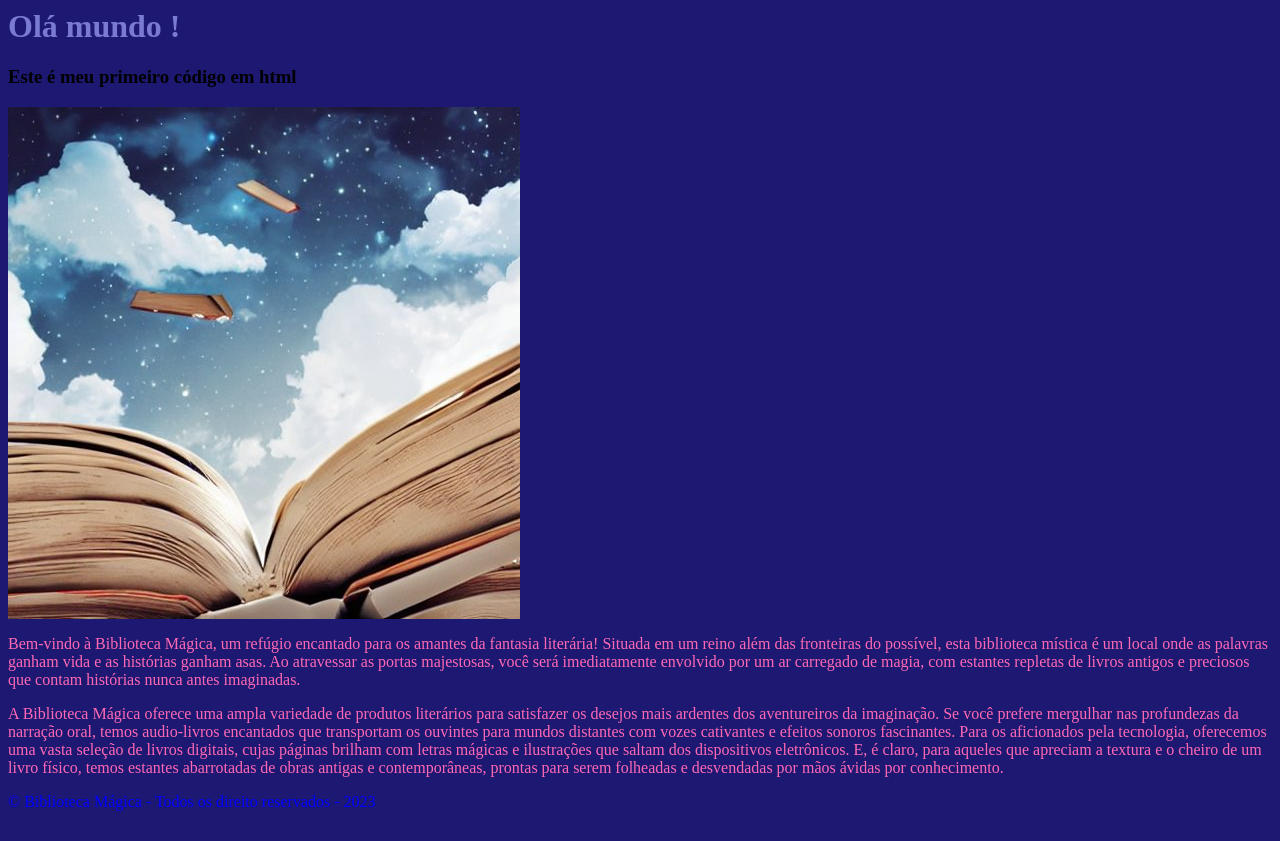
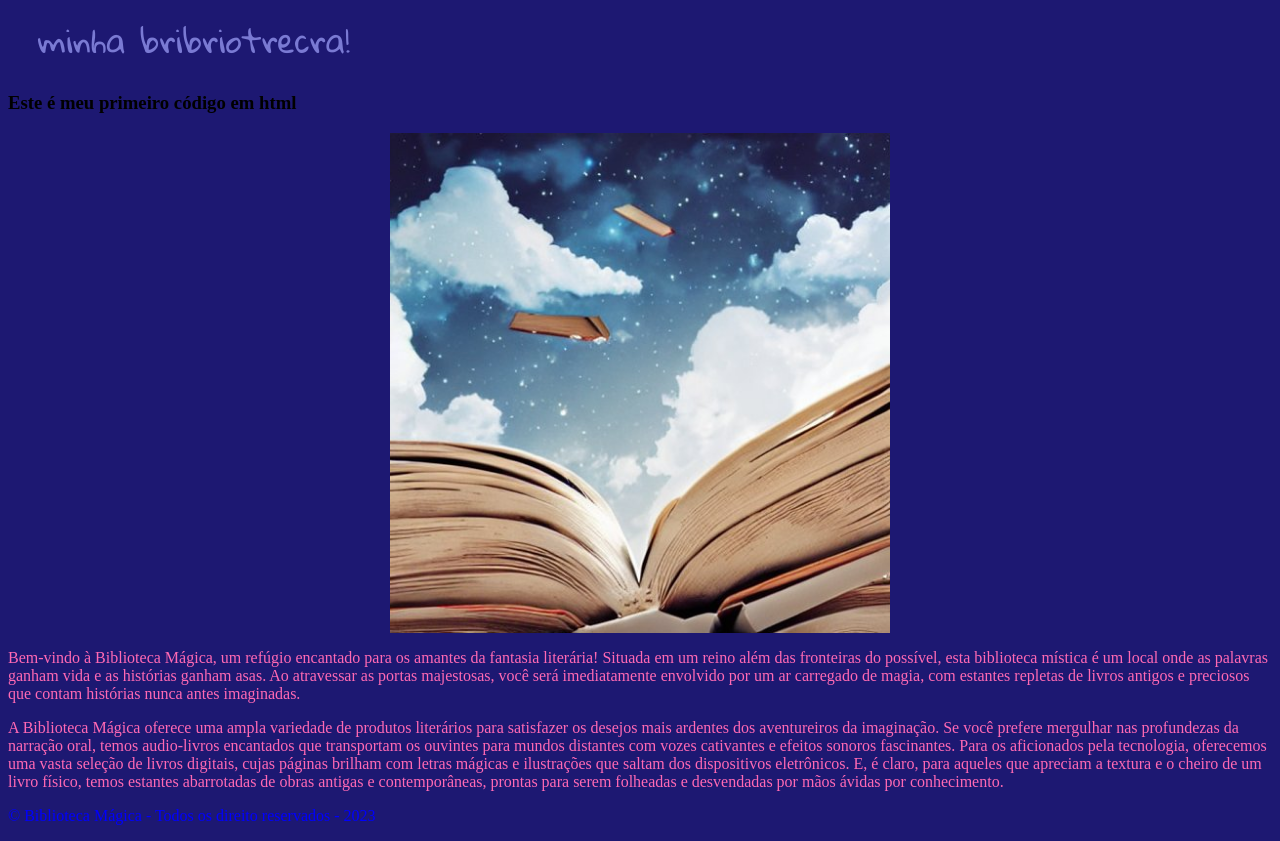
Before and after one commit to leolaniman/HTML--referencia-da-professora, a plain HTML site: page index.html in a window 1280 px wide. Drawn offline with Linux system fonts and the light colour scheme.

Commit message:
melhorei  o css

```diff
--- a/index.html
+++ b/index.html
@@ -1,9 +1,12 @@
 <html>
   <head>
 <link rel="stylesheet" href="style.css">
+<link rel="preconnect" href="https://fonts.googleapis.com">
+<link rel="preconnect" href="https://fonts.gstatic.com" crossorigin>
+<link href="https://fonts.googleapis.com/css2?family=Gloria+Hallelujah&display=swap" rel="stylesheet">
   </head>
   <body>
-    <h1> Olá mundo !</h1>
+    <h1> minha bribriotrecra!</h1>
     <h3>Este é meu primeiro código em html</h3>
  <!--acessar imagem guardada na pasta-->
     <img  src="assets/biblioteca4.jpg" />
--- a/style.css
+++ b/style.css
@@ -2,12 +2,25 @@
 body{
     background-color: rgb(29, 24, 114);
 }
-h1{
-    color: rgb(122, 122, 211);
-}
+
+
 .texto{
     color: hotpink;
 }
 #rodape{
     color: blue;
 }
+h1{
+    font-family: "Gloria Hallelujah", cursive;
+    font-weight: 400;
+    font-style: normal;
+    color: rgb(122, 122, 211);
+    padding-left:30px;
+ }
+ img{
+display:block;
+margin:0 auto;
+width:500px;
+height: 500px;
+
+ }
```
